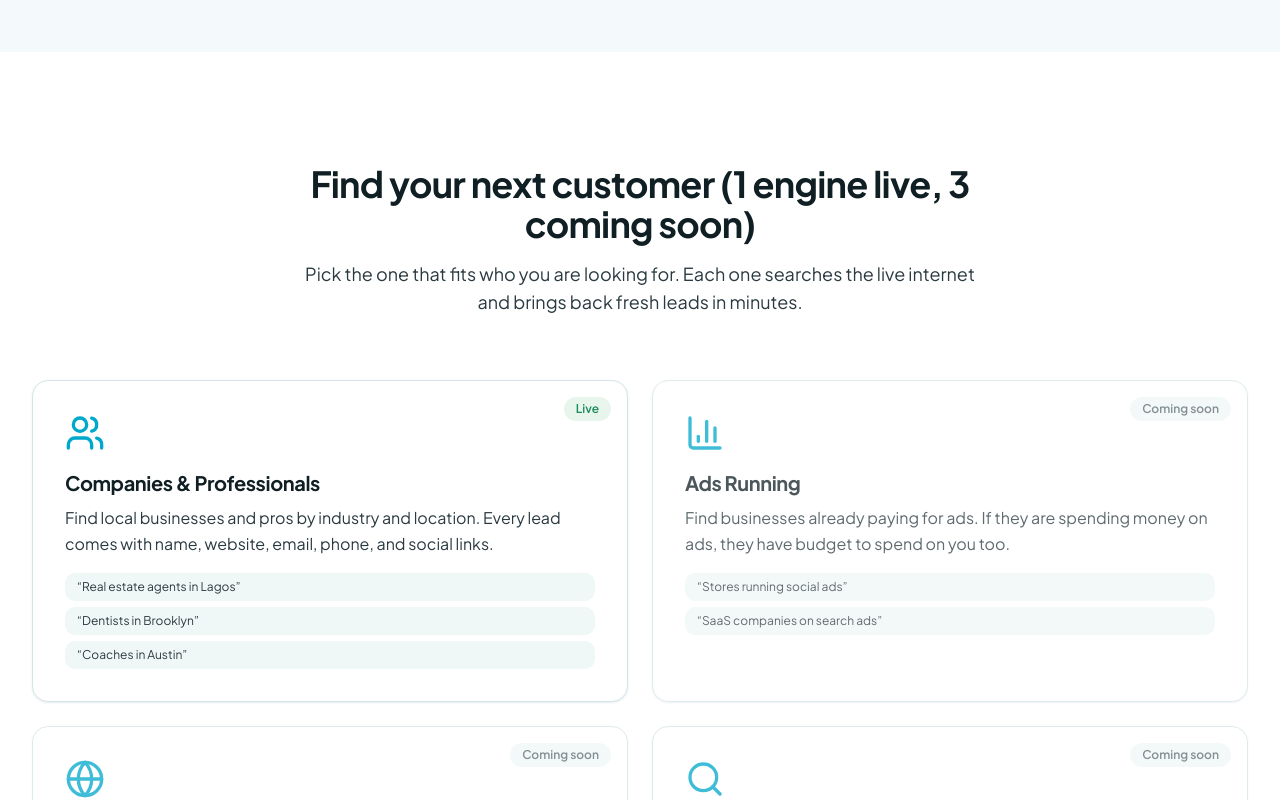
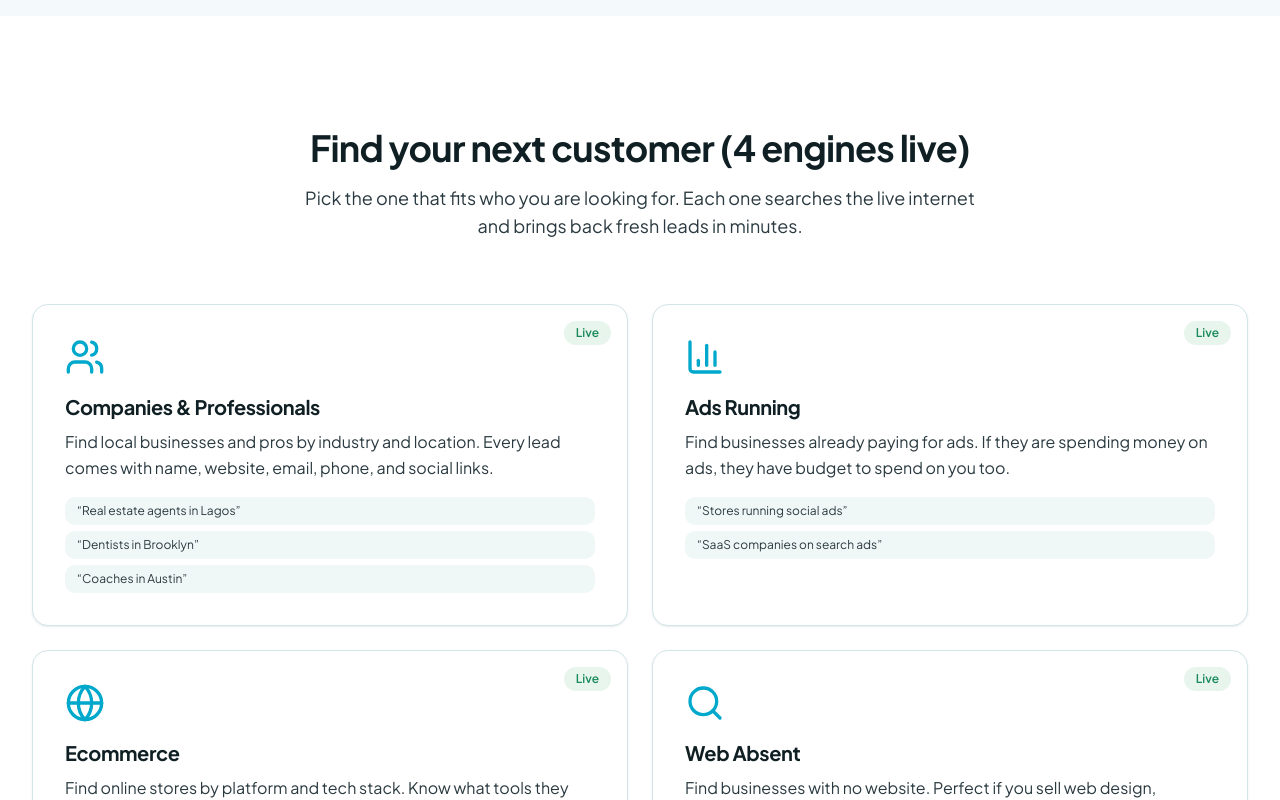
Before and after one commit to decisionsai40-lgtm/bad-decision-marketing, a Next.js app: page / in a window 1280 px wide. Shown: the part 2000-2800 px from the top of the page. Built offline with nearby package versions, Linux system fonts and the light colour scheme; no server answers.

Commit message:
feat: update marketing site - all 4 lead-gen engines now Live

```diff
--- a/src/app/page.tsx
+++ b/src/app/page.tsx
@@ -127,7 +127,7 @@ function SocialProof() {
       <div className="mx-auto max-w-7xl px-4 sm:px-6 lg:px-8">
         <div className="grid grid-cols-2 gap-8 text-center md:grid-cols-4">
           {[
-            { value: "1 engine + 3 coming", label: "Ways to find buyers" },
+            { value: "4 engines live", label: "Ways to find buyers" },
             { value: "6 styles", label: "AI message frameworks" },
             { value: "99.2%", label: "Email check accuracy" },
             { value: "7 days", label: "Money-back guarantee" },
@@ -212,29 +212,29 @@ function Engines() {
     {
       name: "Ads Running",
       icon: BarChart3,
-      status: "Coming soon",
+      status: "Live",
       description:
         "Find businesses already paying for ads. If they are spending money on ads, they have budget to spend on you too.",
       examples: ["Stores running social ads", "SaaS companies on search ads"],
-      available: false,
+      available: true,
     },
     {
       name: "Ecommerce",
       icon: Globe,
-      status: "Coming soon",
+      status: "Live",
       description:
         "Find online stores by platform and tech stack. Know what tools they use before you reach out.",
       examples: ["Skincare stores on Shopify", "Coffee shops selling online"],
-      available: false,
+      available: true,
     },
     {
       name: "Web Absent",
       icon: Search,
-      status: "Coming soon",
+      status: "Live",
       description:
         "Find businesses with no website. Perfect if you sell web design, marketing, or branding services.",
       examples: ["Plumbers with no site", "Caterers only on review sites"],
-      available: false,
+      available: true,
     },
   ];
 
@@ -243,7 +243,7 @@ function Engines() {
       <div className="mx-auto max-w-7xl px-4 sm:px-6 lg:px-8">
         <div className="mx-auto max-w-2xl text-center">
           <h2 className="text-3xl font-bold text-[var(--color-foreground)] sm:text-4xl">
-            Find your next customer (1 engine live, 3 coming soon)
+            Find your next customer (4 engines live)
           </h2>
           <p className="mt-4 text-lg text-[var(--color-text-secondary)]">
             Pick the one that fits who you are looking for. Each one searches the live
```
